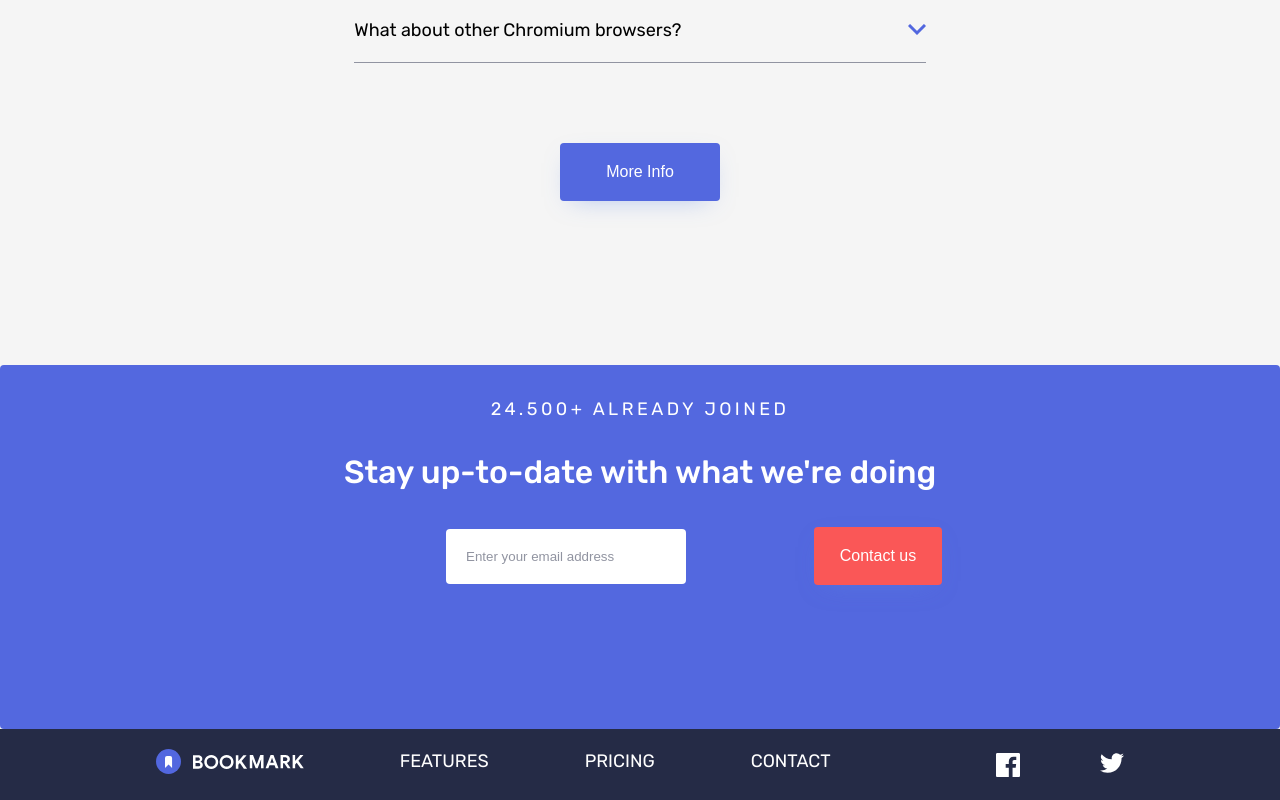
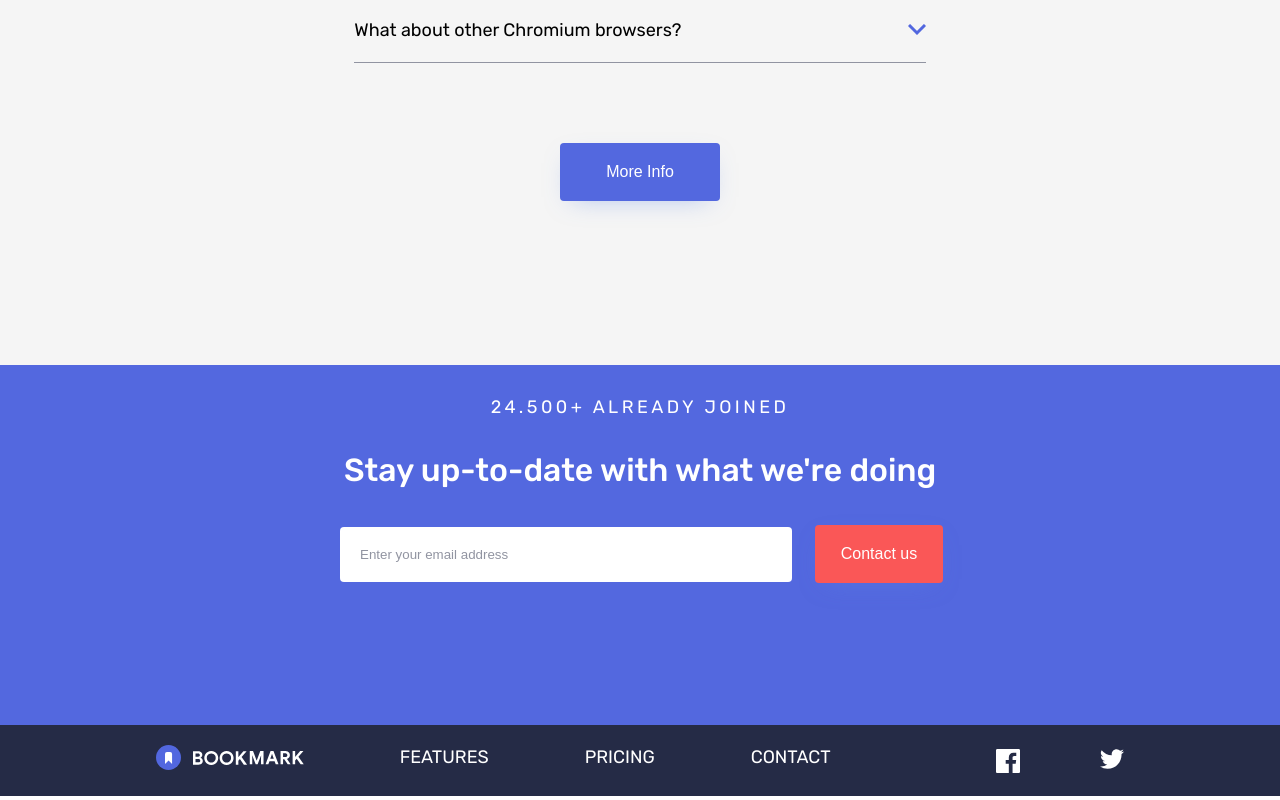
Before and after one commit to AndrzejPec/test-task, a React (Create React App) app: page / in a window 1280 px wide. Shown: the part 2676-3476 px from the top of the page. Built offline with nearby package versions, Linux system fonts and the light colour scheme.

Commit message:
form updated

```diff
--- a/src/components/Form/Form.scss
+++ b/src/components/Form/Form.scss
@@ -7,8 +7,7 @@
     background-color: hsl(231, 69%, 60%);
     color: white;
     flex-direction: column;
-    border: 2px solid transparent;
-    border-radius: 4px;
+    border: transparent;
     transition: border-color 0.3s ease;
 
     &__counter {
@@ -23,7 +22,7 @@
     &__body {
         display: flex;
         flex-direction: column;
-        align-items: center;
+        align-items: baseline;
         gap: 1rem;
         @include mobile-responsive-width;
     }
@@ -39,17 +38,22 @@
         margin: 0 auto;
         width: 100%;
         box-sizing: border-box;
+        outline-offset: 1rem;
 
         &-wrapper {
             margin: 0 auto;
+            border: 5px solid transparent;
+            border-radius: 5px;
             width: 100%;
 
             &--error {
                 @include input-message("Whoops! Make sure it's an email :)", $lightRed, white);
+                border: 5px solid $lightRed;
             }
 
             &--success {
                 @include input-message("We've received your e-mail! :)", olive, goldenrod);
+                border: 5px solid olive;
             }
         }
 
@@ -86,7 +90,7 @@
             align-self: center;
             justify-content: space-evenly;
             width: 50%;
-            align-items: center;
+            align-items: baseline;
         }
 
         &__button {
@@ -94,7 +98,7 @@
         }
 
         &__input {
-            width: 15rem;
+            // width: 15rem;
         }
 
         &__error {
--- a/src/styles/_variables.scss
+++ b/src/styles/_variables.scss
@@ -34,8 +34,6 @@ $input-padding: 1.25rem;
         font-size: small;
         background-color: $backgroundColor;
         color: $color;
-        border-bottom-left-radius: 4px;
-        border-bottom-right-radius: 4px;
         width: 100%;
         display: flex;
         box-sizing: border-box;
```
